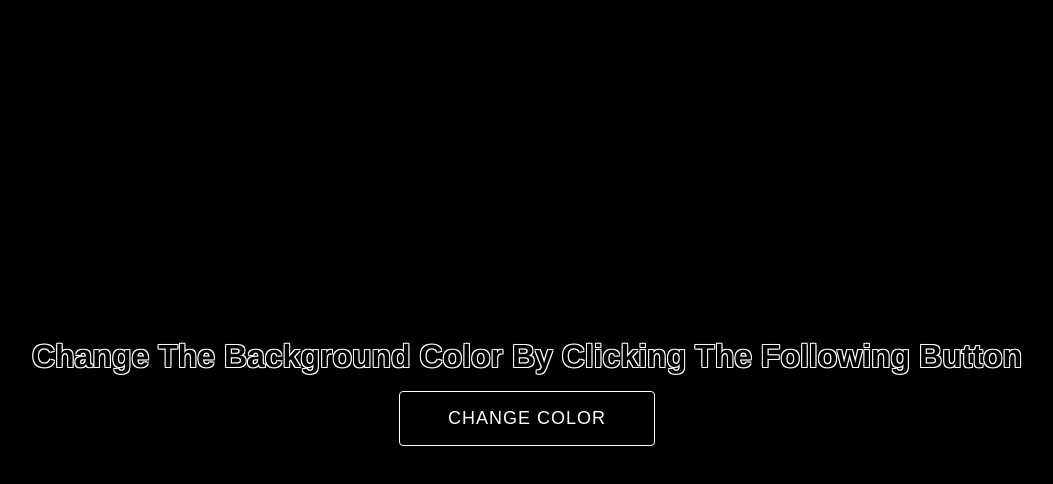
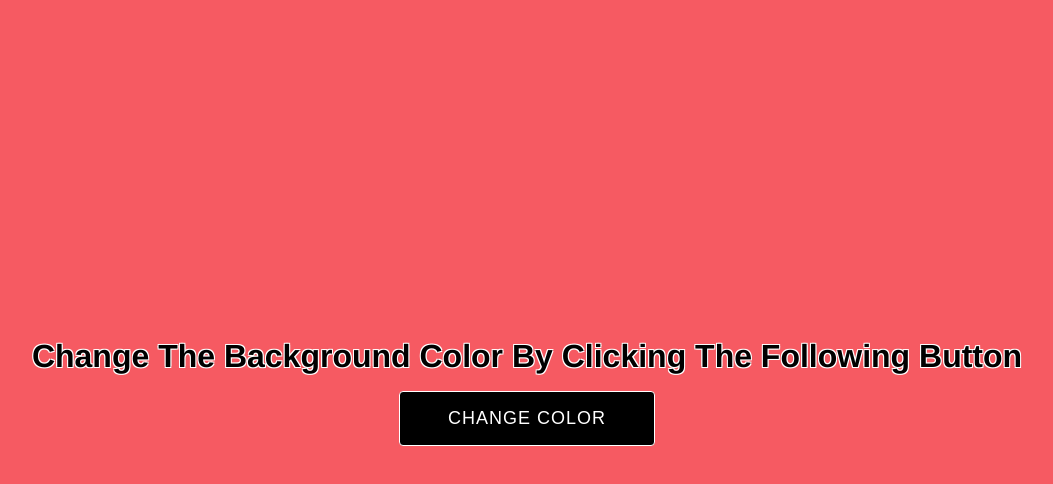
Before and after one commit to coder-shahjalal/JS-Dom-Projects, a plain HTML site: page jsdomProject-1/index.html in a window 1280 px wide. Both pictures are taken after a click on the button "CHANGE COLOR". Shown: the whole page, without its empty margins (113-1166 px from the left). Drawn offline with Linux system fonts and the light colour scheme.

Commit message:
ready to change background color

```diff
--- a/jsdomProject-1/app.js
+++ b/jsdomProject-1/app.js
@@ -2,3 +2,40 @@
      * Project Requierments:
      * Change the background color by generating rendom rbg color by clicking a button
      */
+
+    //Steps
+
+    // step 1 -create onload handler
+        window.onload = () => {
+            main();
+
+
+        }
+
+        function main (){
+            const root = document.getElementById("root");
+
+            const btn = document.getElementById("change-btn")
+            console.log(root,btn);
+
+            btn.addEventListener("click",function(){
+                const bgColor = generatRGBColor();
+                console.log(bgColor);
+                root.style.backgroundColor = bgColor;
+            });
+        }
+
+    // step 2 - random color generator function
+
+    function generatRGBColor(){
+
+        const red = Math.floor(Math.random()*256)
+        const green = Math.floor(Math.random()*256)
+        const blue = Math.floor(Math.random()*256)
+
+        return `rgb(${red},${green},${blue})`
+    }
+
+    // step 3 - collect all necessary referances
+
+    // step 4 - handle the click event
--- a/jsdomProject-1/index.html
+++ b/jsdomProject-1/index.html
@@ -6,7 +6,7 @@
     <meta name="viewport" content="width=device-width, initial-scale=1.0" />
     <title>Document</title>
     <link rel="stylesheet" href="style.css" />
-    <script src="./app.js"></script>
+    <script src="./app.js" defer></script>
   </head>
   <body>
     <div class="container" id="root">
--- a/jsdomProject-1/style.css
+++ b/jsdomProject-1/style.css
@@ -46,4 +46,5 @@ button:hover {
 h1 {
   text-shadow: -1px -1px 0 #fff, 1px -1px 0 #fff, -1px 1px 0 #fff,
     1px 1px 0 #fff;
+  text-align: center;
 }
```
